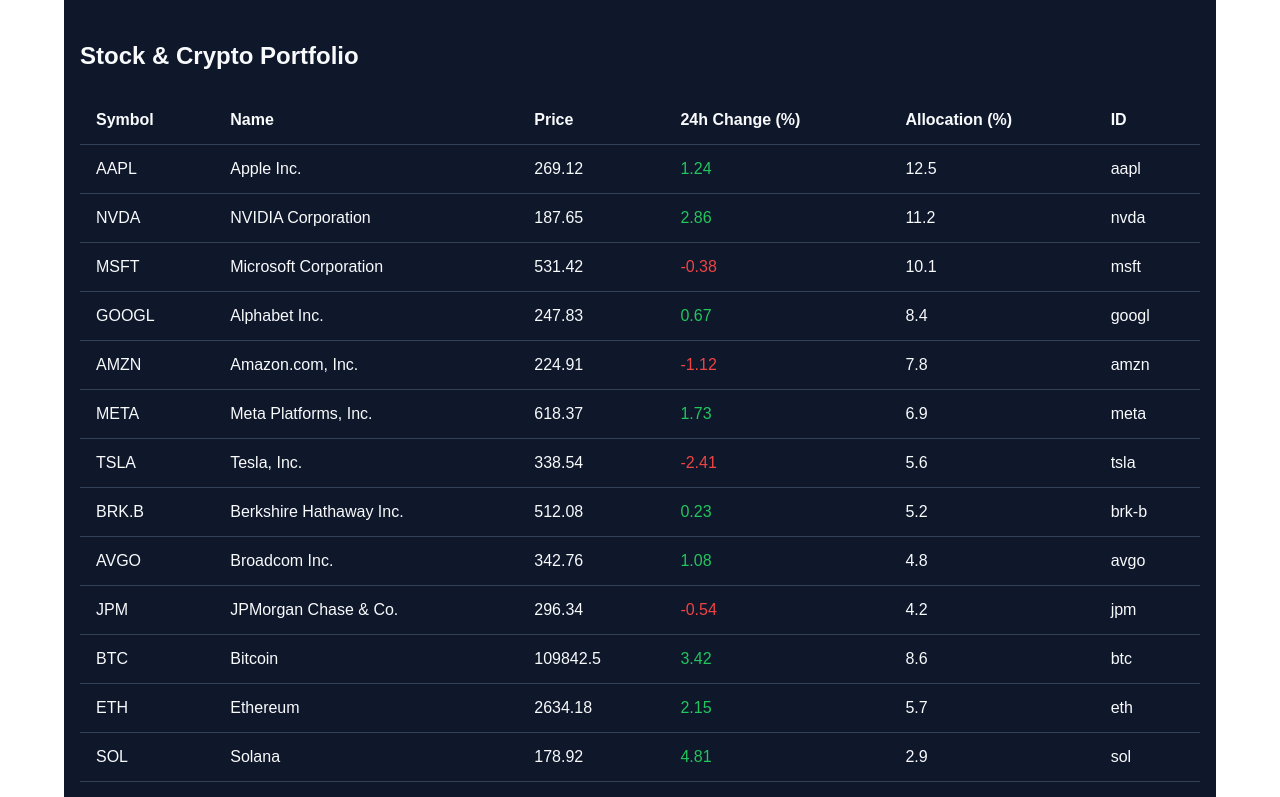
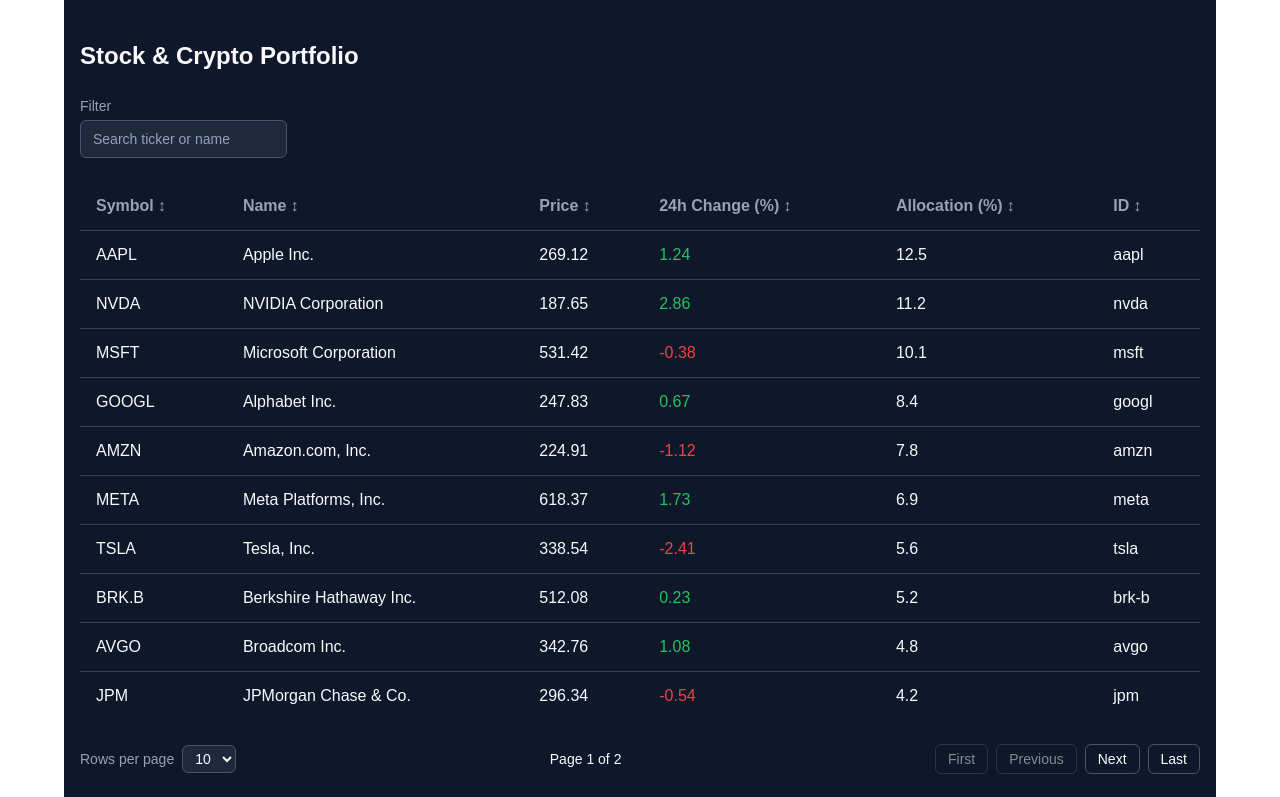
Before and after one commit to irvine-qn/MSIS207.R12.CTTT.1_24521511_Nguyen-Thi-Ngoc-Quynh, a Next.js app in the folder Lab_2/Homework/HW_1/my-app/: page / in a window 1280 px wide. Shown: the top 797 px of the page. Built offline with nearby package versions, Linux system fonts and the light colour scheme.

Commit message:
feat: enhance DataGrid component with sorting, filtering, and pagination features

```diff
--- a/Lab_2/Homework/HW_1/my-app/src/components/ui/DataGrid.tsx
+++ b/Lab_2/Homework/HW_1/my-app/src/components/ui/DataGrid.tsx
@@ -1,4 +1,30 @@
-import type { DataGridProps } from "@/types/data-grid-contract";
+"use client";
+
+import { useId, useMemo, useState } from "react";
+import type { ColumnDef, DataGridProps } from "@/types/data-grid-contract";
+
+type SortDirection = "ascending" | "descending" | "none";
+
+const PAGE_SIZES = [5, 10, 20];
+
+const focusRing =
+  "focus-visible:outline-2 focus-visible:outline-offset-2 focus-visible:outline-[#38BDF8]";
+
+function matchesQuery<T>(item: T, columns: ColumnDef<T>[], needle: string) {
+  return columns.some((column) =>
+    String(item[column.accessorKey] ?? "")
+      .toLowerCase()
+      .includes(needle),
+  );
+}
+
+function compareValues(a: unknown, b: unknown) {
+  if (typeof a === "number" && typeof b === "number") return a - b;
+  return String(a ?? "").localeCompare(String(b ?? ""), undefined, {
+    numeric: true,
+    sensitivity: "base",
+  });
+}
 
 export function DataGrid<T>({
   data,
@@ -6,7 +32,103 @@
   onRowSelect,
   ariaLabel,
 }: DataGridProps<T>) {
+  const filterId = useId();
+  const pageSizeId = useId();
+
+  const [sortKey, setSortKey] = useState<keyof T | null>(null);
+  const [sortDirection, setSortDirection] = useState<SortDirection>("none");
+  const [query, setQuery] = useState("");
+  const [pageSize, setPageSize] = useState(PAGE_SIZES[1]);
+  const [page, setPage] = useState(1);
+  const [announcement, setAnnouncement] = useState("");
+
+  const filtered = useMemo(() => {
+    const needle = query.trim().toLowerCase();
+    if (!needle) return data;
+    return data.filter((item) => matchesQuery(item, columns, needle));
+  }, [data, columns, query]);
+
+  const sorted = useMemo(() => {
+    if (sortKey === null || sortDirection === "none") return filtered;
+    const factor = sortDirection === "ascending" ? 1 : -1;
+    return [...filtered].sort(
+      (a, b) => compareValues(a[sortKey], b[sortKey]) * factor,
+    );
+  }, [filtered, sortKey, sortDirection]);
+
+  const pageCount = Math.max(1, Math.ceil(sorted.length / pageSize));
+  const currentPage = Math.min(page, pageCount);
+  const pageRows = sorted.slice(
+    (currentPage - 1) * pageSize,
+    currentPage * pageSize,
+  );
+
+  function handleSort(column: ColumnDef<T>) {
+    const next: SortDirection =
+      sortKey !== column.accessorKey || sortDirection === "none"
+        ? "ascending"
+        : sortDirection === "ascending"
+          ? "descending"
+          : "none";
+
+    setSortKey(next === "none" ? null : column.accessorKey);
+    setSortDirection(next);
+    setAnnouncement(
+      next === "none"
+        ? `Sorting removed from ${column.header}.`
+        : `Sorted by ${column.header}, ${next}.`,
+    );
+  }
+
+  function handleQueryChange(value: string) {
+    setQuery(value);
+    setPage(1);
+    const needle = value.trim().toLowerCase();
+    const count = needle
+      ? data.filter((item) => matchesQuery(item, columns, needle)).length
+      : data.length;
+    setAnnouncement(`${count} ${count === 1 ? "result" : "results"} found.`);
+  }
+
+  function goToPage(target: number) {
+    const next = Math.min(Math.max(1, target), pageCount);
+    setPage(next);
+    setAnnouncement(`Page ${next} of ${pageCount}.`);
+  }
+
+  function handlePageSizeChange(size: number) {
+    setPageSize(size);
+    setPage(1);
+    setAnnouncement(`Showing ${size} rows per page.`);
+  }
+
+  const pageButtons = [
+    { label: "First", target: 1, disabled: currentPage === 1 },
+    { label: "Previous", target: currentPage - 1, disabled: currentPage === 1 },
+    { label: "Next", target: currentPage + 1, disabled: currentPage === pageCount },
+    { label: "Last", target: pageCount, disabled: currentPage === pageCount },
+  ];
+
   return (
+    <>
+      <form
+        role="search"
+        onSubmit={(event) => event.preventDefault()}
+        className="flex flex-wrap items-end gap-4"
+      >
+        <label htmlFor={filterId} className="flex flex-col gap-1 text-sm text-[#94A3B8]">
+          Filter
+          <input
+            id={filterId}
+            type="search"
+            value={query}
+            onChange={(event) => handleQueryChange(event.target.value)}
+            placeholder="Search ticker or name"
+            className={`rounded-md border border-slate-600 bg-slate-800 px-3 py-2 text-[#F8FAFC] placeholder:text-[#94A3B8] ${focusRing}`}
+          />
+        </label>
+      </form>
+
       <table
         aria-label={ariaLabel}
         role="grid"
@@ -14,27 +136,63 @@
       >
         <thead>
           <tr role="row">
-          {columns.map((column, columnIndex) => (
+            {columns.map((column) => {
+              const direction: SortDirection =
+                sortKey === column.accessorKey ? sortDirection : "none";
+
+              return (
                 <th
-              key={columnIndex}
+                  key={String(column.accessorKey)}
                   scope="col"
-              className="border-b border-slate-700 px-4 py-3 text-left font-semibold"
+                  role="columnheader"
+                  aria-sort={column.sortable ? direction : undefined}
+                  className="border-b border-slate-700 px-4 py-3 text-left font-semibold text-[#94A3B8]"
+                >
+                  {column.sortable ? (
+                    <button
+                      type="button"
+                      onClick={() => handleSort(column)}
+                      className={`inline-flex items-center gap-1 rounded-sm hover:text-[#F8FAFC] ${focusRing}`}
                     >
                       {column.header}
+                      <span aria-hidden="true">
+                        {direction === "ascending"
+                          ? "▲"
+                          : direction === "descending"
+                            ? "▼"
+                            : "↕"}
+                      </span>
+                    </button>
+                  ) : (
+                    column.header
+                  )}
                 </th>
-          ))}
+              );
+            })}
           </tr>
         </thead>
         <tbody>
-        {data.map((item, rowIndex) => (
+          {pageRows.length === 0 ? (
+            <tr role="row">
+              <td
+                role="gridcell"
+                colSpan={columns.length}
+                className="px-4 py-6 text-center text-[#94A3B8]"
+              >
+                No matching assets.
+              </td>
+            </tr>
+          ) : (
+            pageRows.map((item, rowIndex) => (
               <tr
-            key={rowIndex}
+                key={rowIndex + (currentPage - 1) * pageSize}
                 role="row"
                 className="border-b border-slate-700 last:border-b-0 hover:bg-slate-800"
               >
                 {columns.map((column, columnIndex) => {
                   const value = item[column.accessorKey];
-              const isChangeColumn = String(column.accessorKey) === "change24h";
+                  const isChangeColumn =
+                    String(column.accessorKey) === "change24h";
                   const valueColor =
                     isChangeColumn && typeof value === "number"
                       ? value > 0
@@ -46,16 +204,15 @@
 
                   return (
                     <td
-                  key={columnIndex}
+                      key={String(column.accessorKey)}
                       role="gridcell"
                       className={`px-4 py-3 ${valueColor}`}
                     >
                       {onRowSelect && columnIndex === 0 ? (
                         <button
                           type="button"
-                      aria-label={`Select row ${rowIndex + 1}`}
                           onClick={() => onRowSelect(item)}
-                      className="rounded-sm text-left focus-visible:outline-2 focus-visible:outline-offset-2 focus-visible:outline-[#F8FAFC]"
+                          className={`rounded-sm text-left ${focusRing}`}
                         >
                           {String(value ?? "")}
                         </button>
@@ -66,8 +223,55 @@
                   );
                 })}
               </tr>
-        ))}
+            ))
+          )}
         </tbody>
       </table>
+
+      <nav
+        aria-label="Pagination"
+        className="flex flex-wrap items-center justify-between gap-4 text-sm"
+      >
+        <label htmlFor={pageSizeId} className="flex items-center gap-2 text-[#94A3B8]">
+          Rows per page
+          <select
+            id={pageSizeId}
+            value={pageSize}
+            onChange={(event) => handlePageSizeChange(Number(event.target.value))}
+            className={`rounded-md border border-slate-600 bg-slate-800 px-2 py-1 text-[#F8FAFC] ${focusRing}`}
+          >
+            {PAGE_SIZES.map((size) => (
+              <option key={size} value={size}>
+                {size}
+              </option>
+            ))}
+          </select>
+        </label>
+
+        <p>
+          Page {currentPage} of {pageCount}
+        </p>
+
+        <ul className="flex gap-2">
+          {pageButtons.map(({ label, target, disabled }) => (
+            <li key={label}>
+              <button
+                type="button"
+                onClick={() => goToPage(target)}
+                disabled={disabled}
+                aria-label={`${label} page`}
+                className={`rounded-md border border-slate-600 px-3 py-1 hover:bg-slate-800 disabled:cursor-not-allowed disabled:opacity-50 ${focusRing}`}
+              >
+                {label}
+              </button>
+            </li>
+          ))}
+        </ul>
+      </nav>
+
+      <p role="status" aria-live="polite" className="sr-only">
+        {announcement}
+      </p>
+    </>
   );
 }
```
Lines whose indentation alone changed are shown as unchanged.
